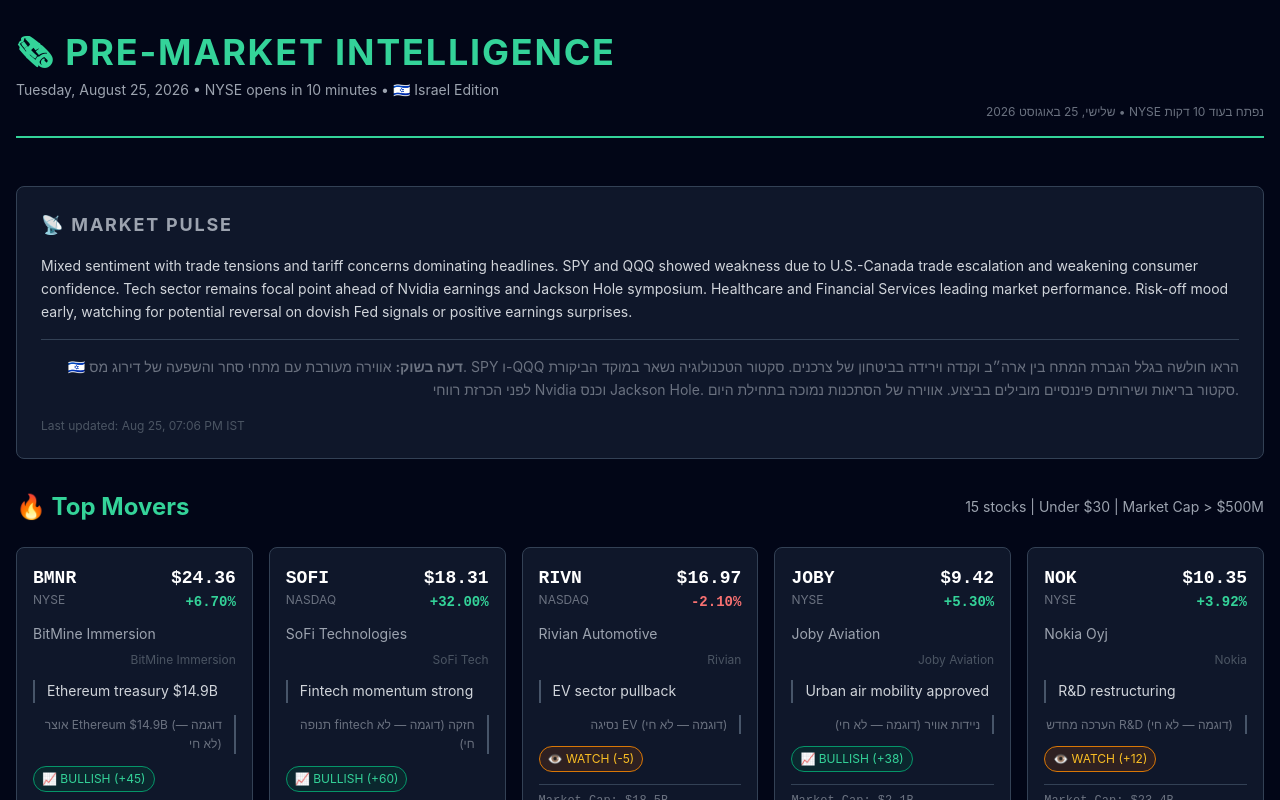
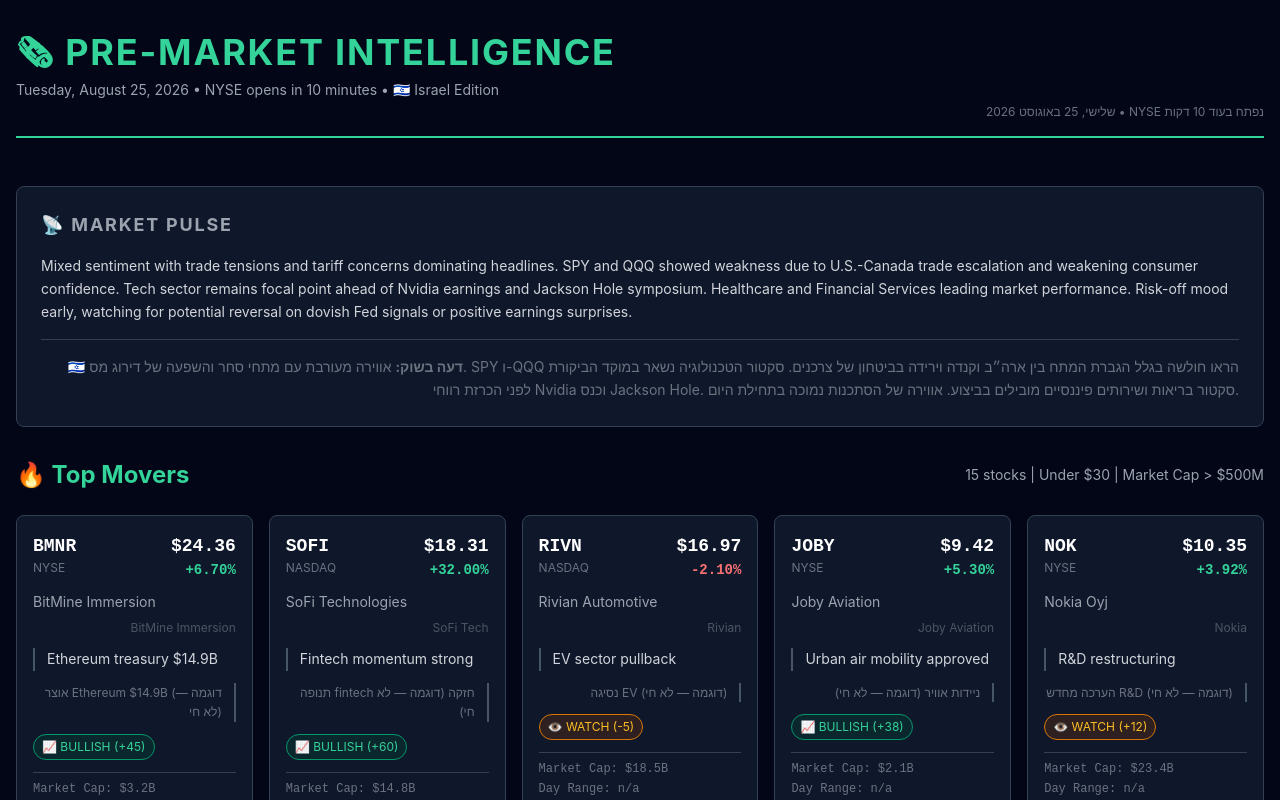
Before and after one commit to ArikGarbuz/DailyStockMagazine, a Next.js app in the folder web/: page / in a window 1280 px wide. Shown: the top 800 px of the page. Built offline with nearby package versions, Linux system fonts and the light colour scheme; no server answers; the database is empty.

Commit message:
Update MarketPulse.jsx

```diff
--- a/web/components/MarketPulse.jsx
+++ b/web/components/MarketPulse.jsx
@@ -21,16 +21,6 @@
           </p>
         </div>
       </div>
-
-      <div className="mt-4 text-xs text-gray-600">
-        <p>Last updated: {new Date().toLocaleString('en-US', {
-          month: 'short',
-          day: 'numeric',
-          hour: '2-digit',
-          minute: '2-digit',
-          timeZone: 'Asia/Jerusalem'
-        })} IST</p>
-      </div>
     </div>
   );
 }
```
